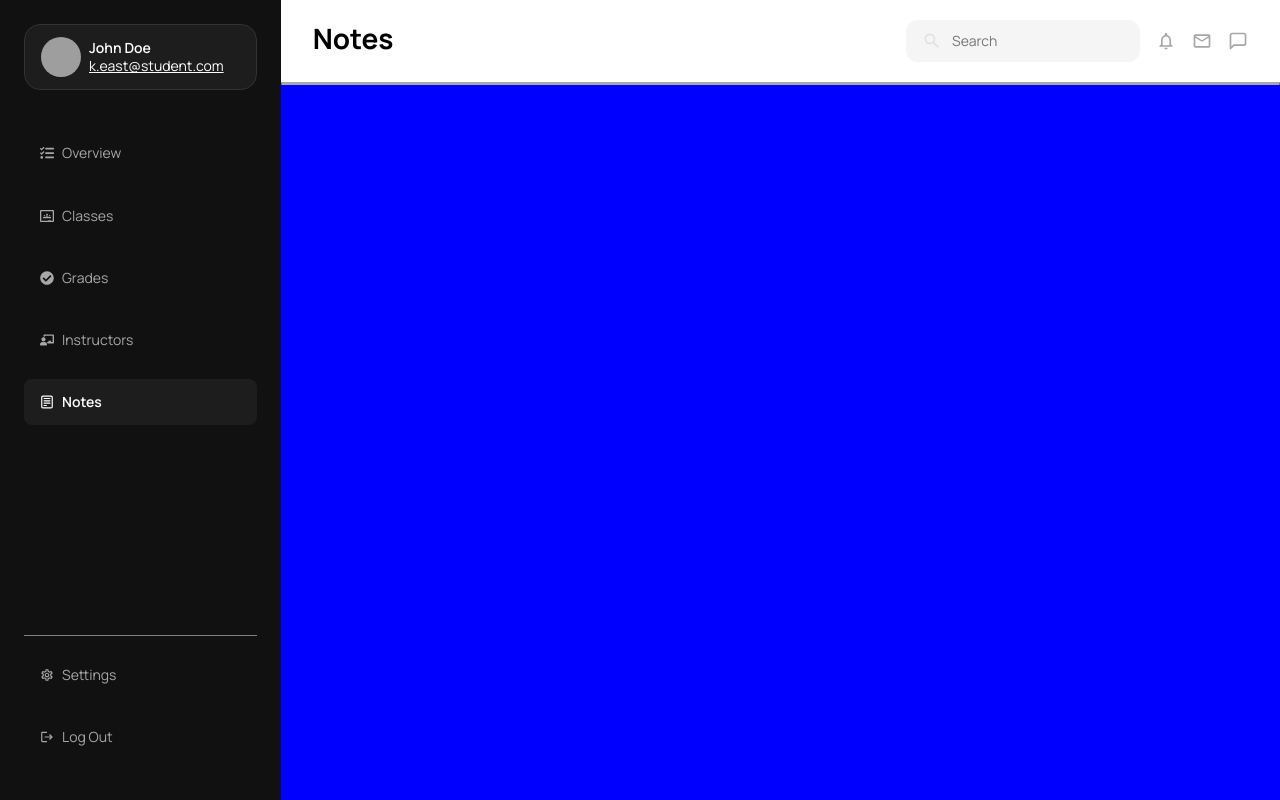
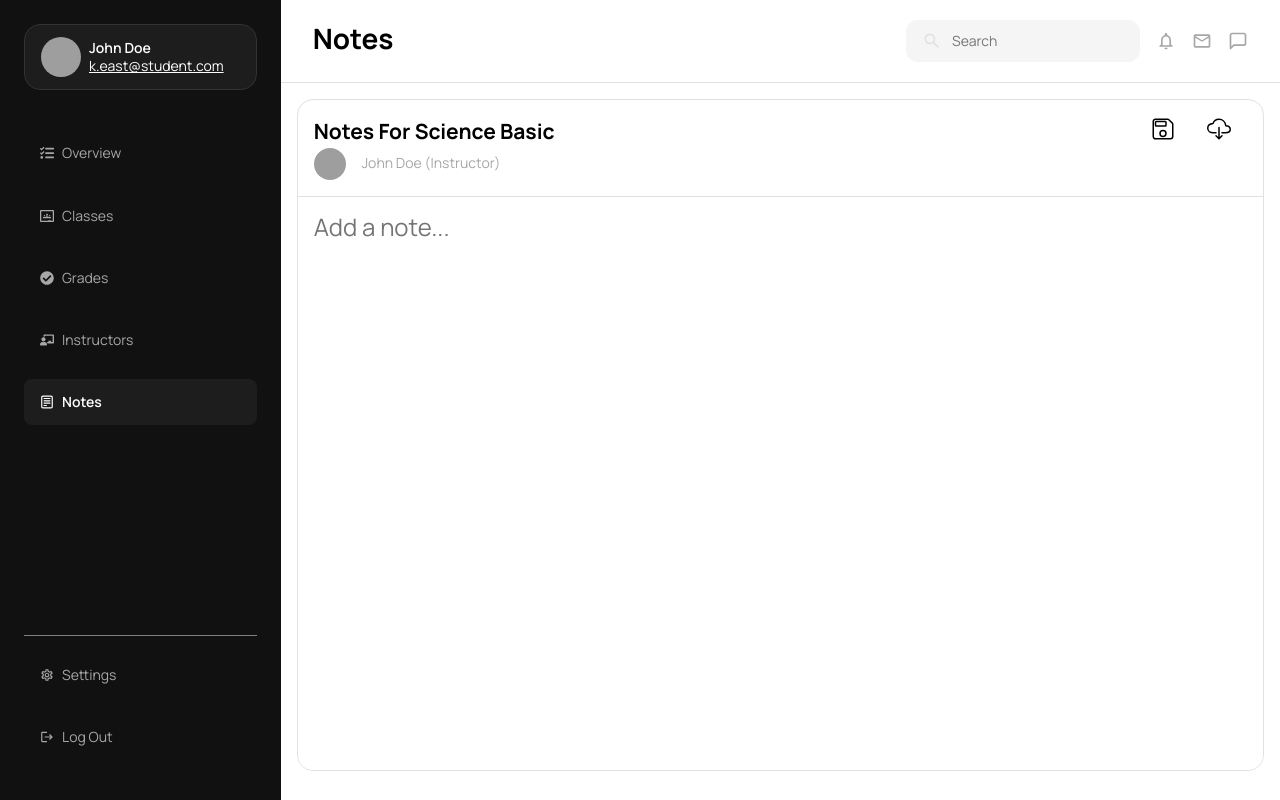
Before and after one commit to ToastFreak777/Lume, a React (Vite) app in the folder frontend/: page /notes in a window 1280 px wide. Built offline with nearby package versions, Linux system fonts and the light colour scheme; grey boxes are pictures that could not be loaded; the HTML template or start-up script is replaced by a standard one.

Commit message:
fixed notes page

```diff
--- a/frontend/src/components/Calendar/Calendar.module.css
+++ b/frontend/src/components/Calendar/Calendar.module.css
@@ -15,7 +15,7 @@
     .date {
       display: flex;
       align-items: center;
-      gap: 0.5rem;
+      gap: 0.8rem;
 
       p {
         margin: 0;
@@ -23,10 +23,11 @@
 
       .arrow {
         display: flex;
-        gap: 0.25rem;
+        gap: 0.5rem;
 
         svg {
-          font-weight: var(--fw-x-bold);
+          font-weight: var(--fw-bold);
+          font-size: var(--fs-600);
         }
       }
 
--- a/frontend/src/components/Day/Day.module.css
+++ b/frontend/src/components/Day/Day.module.css
@@ -25,6 +25,8 @@
     left: 0.5rem;
     right: 0.5rem;
     font-size: var(--fs-200);
+    color: black;
+
 
     .name {
       font-weight: var(--fw-bold);
--- a/frontend/src/components/Searchbar/Searchbar.module.css
+++ b/frontend/src/components/Searchbar/Searchbar.module.css
@@ -3,7 +3,7 @@
   justify-content: space-between;
 
   padding: 1.25rem 2rem;
-  border-bottom: 1px solid var(--color-gray);
+  border-bottom: 1px solid var(--border-color);
 
   .notifications {
     display: flex;
--- a/frontend/src/index.css
+++ b/frontend/src/index.css
@@ -49,7 +49,6 @@ body {
 
   .app-content {
     flex: 1;
-    overflow-y: auto;
   }
 }
 
--- a/frontend/src/pages/Home/Home.jsx
+++ b/frontend/src/pages/Home/Home.jsx
@@ -5,7 +5,6 @@ import styles from "./Home.module.css";
 const Home = () => {
   return (
     <div className={styles.container}>
-      {/* <Navbar /> */}
       <div className={styles.mainContent}>
         <Dashboard />
         <Calendar />
--- a/frontend/src/pages/Notes/Notes.jsx
+++ b/frontend/src/pages/Notes/Notes.jsx
@@ -1,16 +1,16 @@
 import styles from "./Notes.module.css";
 
-import { IoShareSocialSharp, IoCloudDownloadOutline } from "react-icons/io5";
+import { IoSaveOutline , IoCloudDownloadOutline } from "react-icons/io5";
 
 const Notes = () => {
   return (
     <div className={styles.container}>
       <div className={styles.notes}>
-      {/* <div className={styles.notesHeaderContainer}>
+        <div className={styles.notesHeaderContainer}>
           <div className={styles.notesHeader}>
             <h2 className={styles.notesTitle}>notes for science basic</h2>
             <div className={styles.notesIcons}>
-            <IoShareSocialSharp />
+              <IoSaveOutline  />
               <IoCloudDownloadOutline />
             </div>
           </div>
@@ -23,13 +23,13 @@ return (
               John Doe <span className={styles.role}>(Instructor)</span>
             </p>
           </div>
-      </div> */}
-      {/* <div className={styles.notesContent}>
+        </div>
+        <div className={styles.notesContent}>
           <textarea
             className={styles.textarea}
             placeholder="Add a note..."
           ></textarea>
-      </div> */}
+        </div>
       </div>
     </div>
   );
--- a/frontend/src/pages/Notes/Notes.module.css
+++ b/frontend/src/pages/Notes/Notes.module.css
@@ -1,19 +1,18 @@
 .container {
-  /* padding: 1rem; */
-  background-color: blue;
-  height: 100%;
+  padding: 1rem;
+  height: calc(100vh - 6rem); /* Adjusted to account for all padding */
+  display: flex;
 
   .notes {
-    border: 1px solid var(--color-gray);
+    flex: 1;
+    display: flex;
+    flex-direction: column;
+    border: 1px solid var(--border-color);
     border-radius: 1rem;
-
-    background-color: orange;
-
-    /* width: 100%;
-    height: 100%; */
+    overflow: hidden;
 
     .notesHeaderContainer {
-      border-bottom: 1px solid var(--color-gray);
+      border-bottom: 1px solid var(--border-color);
 
       .notesHeader {
         display: flex;
@@ -22,15 +21,15 @@
 
         .notesTitle {
           text-transform: capitalize;
+          margin: 0;
         }
 
         .notesIcons {
           font-size: var(--fs-600);
-          display: flex;
-          gap: 1rem;
 
           svg {
             cursor: pointer;
+            margin-inline: 1rem;
           }
         }
       }
@@ -40,8 +39,6 @@
         align-items: center;
         gap: 1rem;
 
-        margin-block: 0.5rem;
-
         color: var(--color-gray);
 
         img {
@@ -49,25 +46,36 @@
           height: 2rem;
           border-radius: 50%;
         }
+
+        p {
+          margin: 0;
+        }
       }
     }
 
     .notesContent {
-      width: 100%;
-      height: 100%;
+      flex: 1;
+      position: relative;
+      padding: 0;
 
       .textarea {
-        width: fit-content;
-        height: fit-content;
-        /* text-decoration: none;
+        position: absolute;
+        top: 0;
+        left: 0;
+        right: 0;
+        bottom: 0;
+        width: 100%;
+        height: 100%;
+        padding: 1rem;
         border: none;
-        outline: none; */
+        outline: none;
         resize: none;
+
+        font-size: var(--fs-600);
       }
     }
 
-    .notesHeaderContainer,
-    .notesContent {
+    .notesHeaderContainer {
       padding: 1rem;
     }
   }
```
Lines whose indentation alone changed are shown as unchanged.
